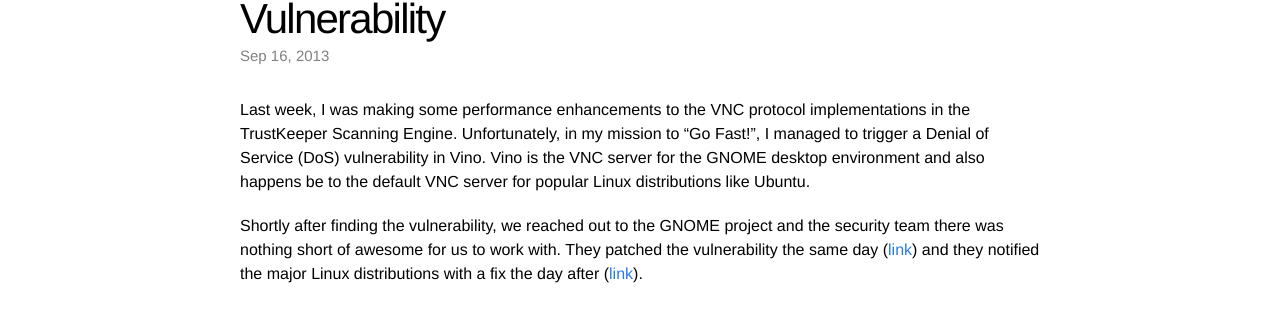
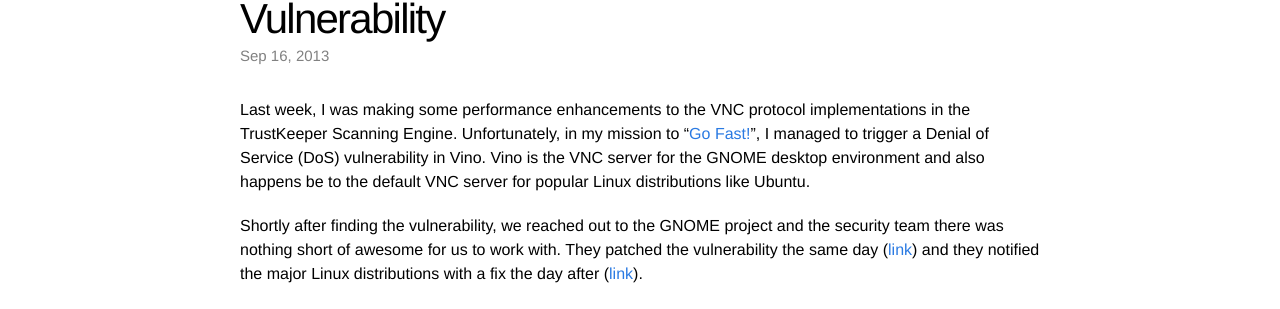
Before and after one commit to claudijd/claudijd.github.io, a Jekyll site: the page built from _posts/2013-09-16-vino-vnc-server-remote-persistent-dos-vulnerability.md, in a window 1280 px wide. Shown: the part 146-455 px from the top of the page. Built offline with Jekyll 4.4.1, drawn with Linux system fonts in a browser that asks for light colours; comment, search, counter and statistics services are not loaded; part of the change alters nothing that is shown.

```diff
--- a/_posts/2013-09-16-vino-vnc-server-remote-persistent-dos-vulnerability.md
+++ b/_posts/2013-09-16-vino-vnc-server-remote-persistent-dos-vulnerability.md
@@ -3,7 +3,7 @@ title: "Vino VNC Server Remote Persistent DoS Vulnerability"
 layout: post
 ---
 
-Last week, I was making some performance enhancements to the VNC protocol implementations in the TrustKeeper Scanning Engine.  Unfortunately, in my mission to “Go Fast!”, I managed to trigger a Denial of Service (DoS) vulnerability in Vino.  Vino is the VNC server for the GNOME desktop environment and also happens be to the default VNC server for popular Linux distributions like Ubuntu.
+Last week, I was making some performance enhancements to the VNC protocol implementations in the TrustKeeper Scanning Engine.  Unfortunately, in my mission to “[Go Fast!](https://www.youtube.com/watch?v=gnA1Q2JvvJo)”, I managed to trigger a Denial of Service (DoS) vulnerability in Vino.  Vino is the VNC server for the GNOME desktop environment and also happens be to the default VNC server for popular Linux distributions like Ubuntu.
 
 Shortly after finding the vulnerability, we reached out to the GNOME project and the security team there was nothing short of awesome for us to work with.  They patched the vulnerability the same day ([link](https://git.gnome.org/browse/vino/commit/?id=860337231eaccfeed4f857afd0579546a260c23f)) and they notified the major Linux distributions with a fix the day after ([link](https://mail.gnome.org/archives/distributor-list/2013-September/msg00001.html)).
 
```
